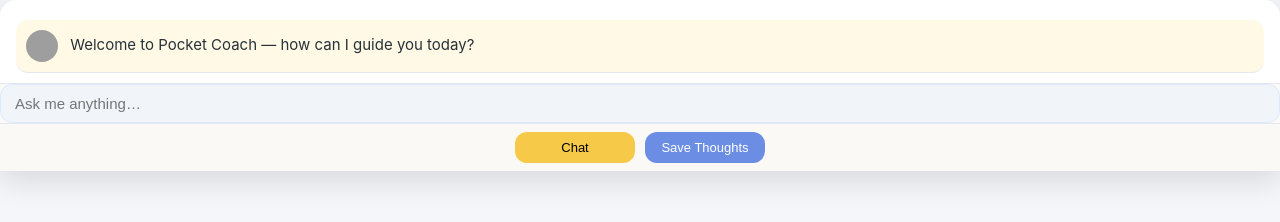
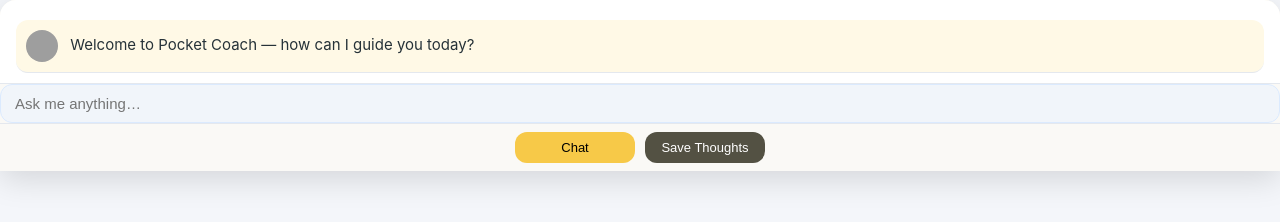
Before and after one commit to overtext71/chatbot-widget, a website: page public/index.html in a window 1280 px wide. Drawn offline with Linux system fonts and the light colour scheme; grey boxes are pictures that could not be loaded.

Commit message:
color of save button

```diff
--- a/public/index.html
+++ b/public/index.html
@@ -108,7 +108,7 @@
     color: #000;
   }
   .save-button {
-    background: #6b8de3; /* Blue from mockup */
+    background: #535143; /* Blue from mockup */
     color: #fff;
   }
   /* Style for the welcome message */
```
